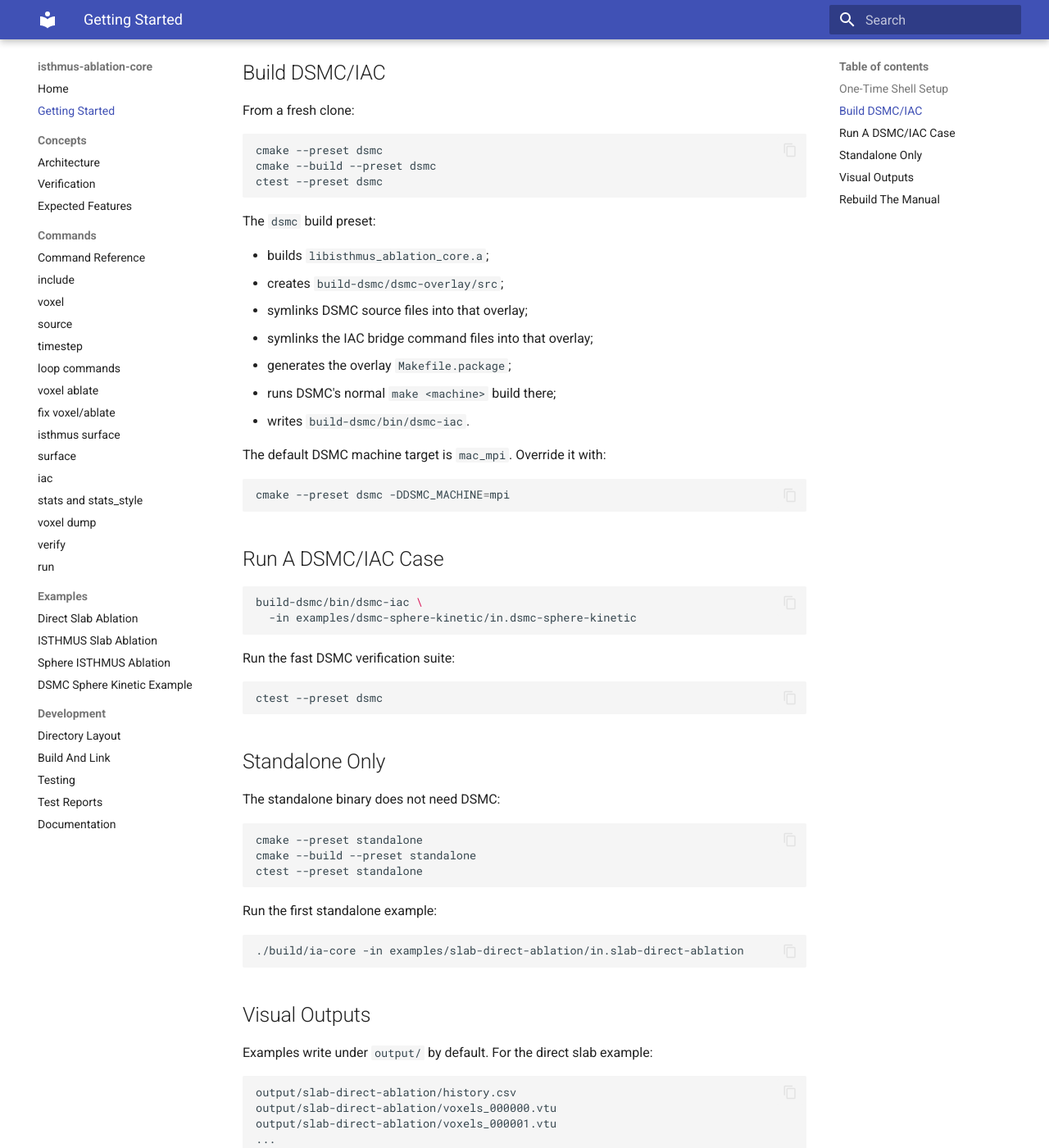
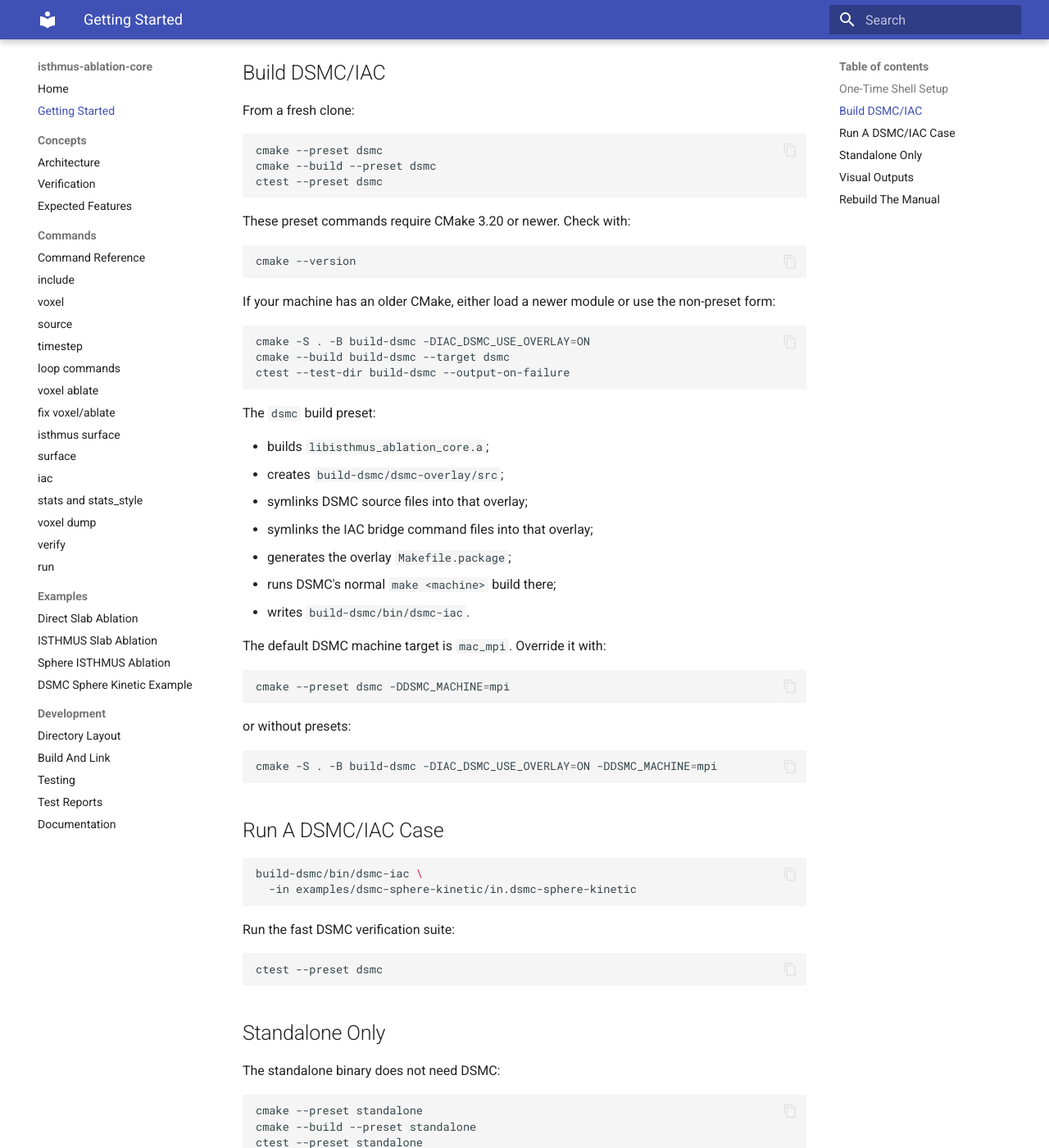
Before and after one commit to ctfl-public/isthmus-ablation-core, an MkDocs documentation site: the page built from docs/getting-started.md, in a window 1280 px wide and 1400 px high, scrolled down 819 px. Shown: the whole window at 82% size. Built offline with MkDocs 1.6.1 and Material for MkDocs 9.7.7, drawn with Linux system fonts in a browser that asks for light colours; some of the changed text lies outside the part shown.

Commit message:
Support older CMake preset schema

````diff
--- a/CMakePresets.json
+++ b/CMakePresets.json
@@ -1,8 +1,8 @@
 {
-  "version": 6,
+  "version": 2,
   "cmakeMinimumRequired": {
     "major": 3,
-    "minor": 16,
+    "minor": 20,
     "patch": 0
   },
   "configurePresets": [
--- a/docs/getting-started.md
+++ b/docs/getting-started.md
@@ -45,6 +45,21 @@ cmake --build --preset dsmc
 ctest --preset dsmc
 ```
 
+These preset commands require CMake 3.20 or newer. Check with:
+
+```bash
+cmake --version
+```
+
+If your machine has an older CMake, either load a newer module or use the
+non-preset form:
+
+```bash
+cmake -S . -B build-dsmc -DIAC_DSMC_USE_OVERLAY=ON
+cmake --build build-dsmc --target dsmc
+ctest --test-dir build-dsmc --output-on-failure
+```
+
 The `dsmc` build preset:
 
 - builds `libisthmus_ablation_core.a`;
@@ -59,6 +74,12 @@ The default DSMC machine target is `mac_mpi`. Override it with:
 
 ```bash
 cmake --preset dsmc -DDSMC_MACHINE=mpi
+```
+
+or without presets:
+
+```bash
+cmake -S . -B build-dsmc -DIAC_DSMC_USE_OVERLAY=ON -DDSMC_MACHINE=mpi
 ```
 
 ## Run A DSMC/IAC Case
@@ -82,6 +103,14 @@ The standalone binary does not need DSMC:
 cmake --preset standalone
 cmake --build --preset standalone
 ctest --preset standalone
+```
+
+Without presets:
+
+```bash
+cmake -S . -B build -DIAC_DSMC_USE_OVERLAY=OFF
+cmake --build build
+ctest --test-dir build --output-on-failure
 ```
 
 Run the first standalone example:
````
Also changed, not shown: README.md (+9 -0 lines), docs/development/build-and-link.md (+17 -0 lines).
